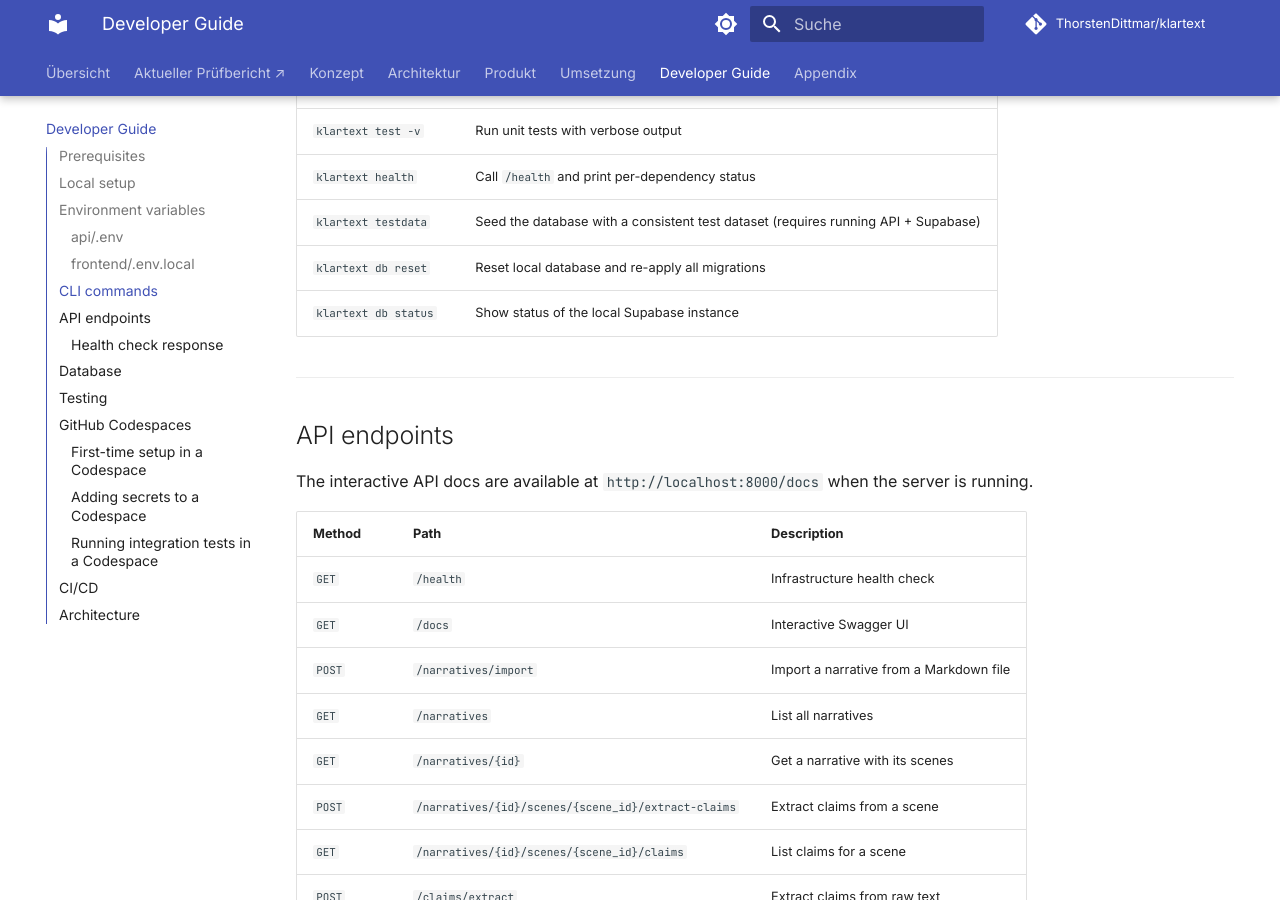
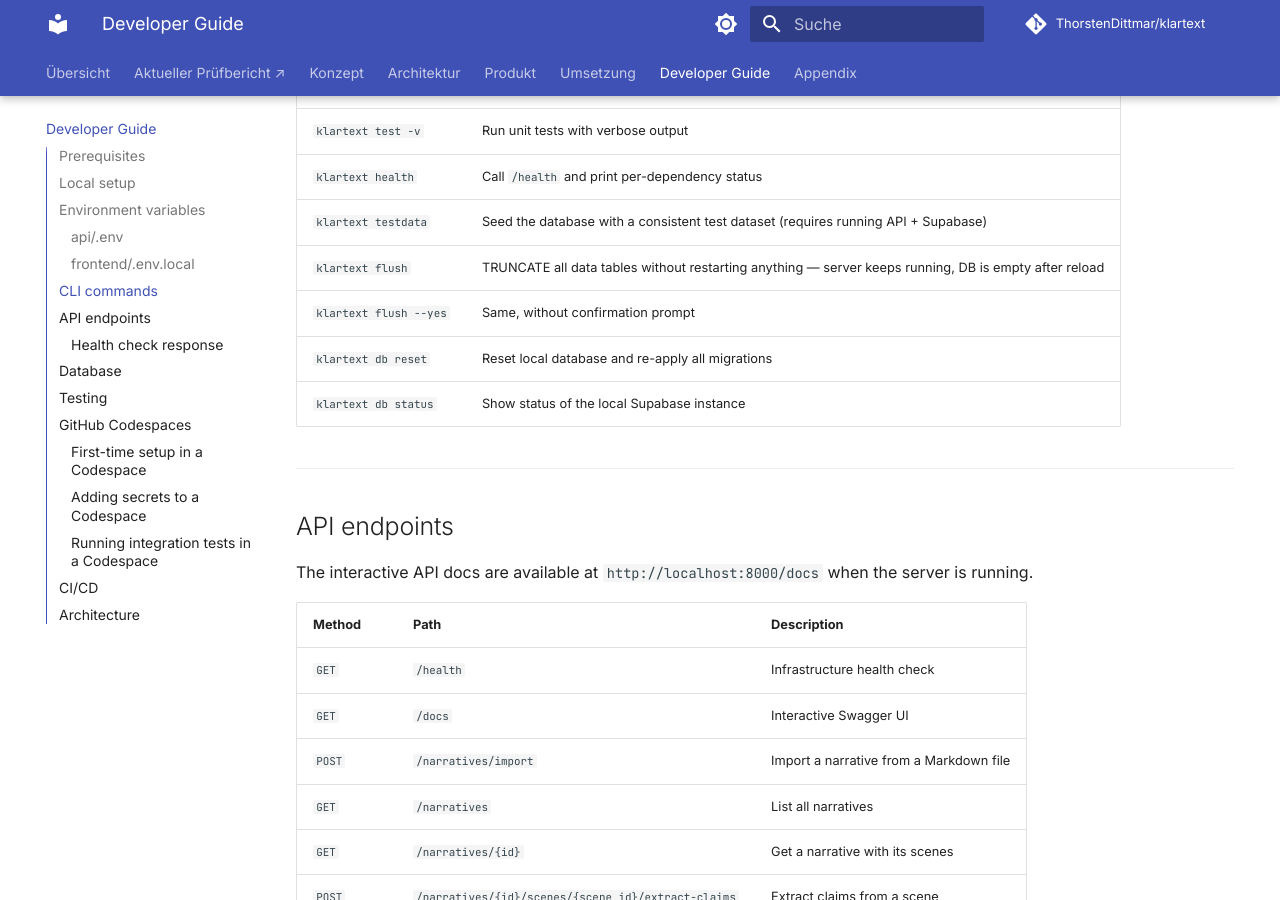
Before and after one commit to ThorstenDittmar/klartext, an MkDocs documentation site: the page built from docs/developer-guide.md, in a window 1280 px wide and 900 px high, scrolled down 2194 px. Built offline with MkDocs 1.6.1 and Material for MkDocs 9.7.7, drawn with Linux system fonts in a browser that asks for light colours; comment, search, counter and statistics services are not loaded.

Commit message:
docs: document SSL workaround for macOS and klartext flush command

```diff
--- a/docs/developer-guide.md
+++ b/docs/developer-guide.md
@@ -81,6 +81,8 @@
 | `klartext test -v` | Run unit tests with verbose output |
 | `klartext health` | Call `/health` and print per-dependency status |
 | `klartext testdata` | Seed the database with a consistent test dataset (requires running API + Supabase) |
+| `klartext flush` | TRUNCATE all data tables without restarting anything — server keeps running, DB is empty after reload |
+| `klartext flush --yes` | Same, without confirmation prompt |
 | `klartext db reset` | Reset local database and re-apply all migrations |
 | `klartext db status` | Show status of the local Supabase instance |
 
```
Also changed, not shown: CLAUDE.md (+16 -0 lines).
